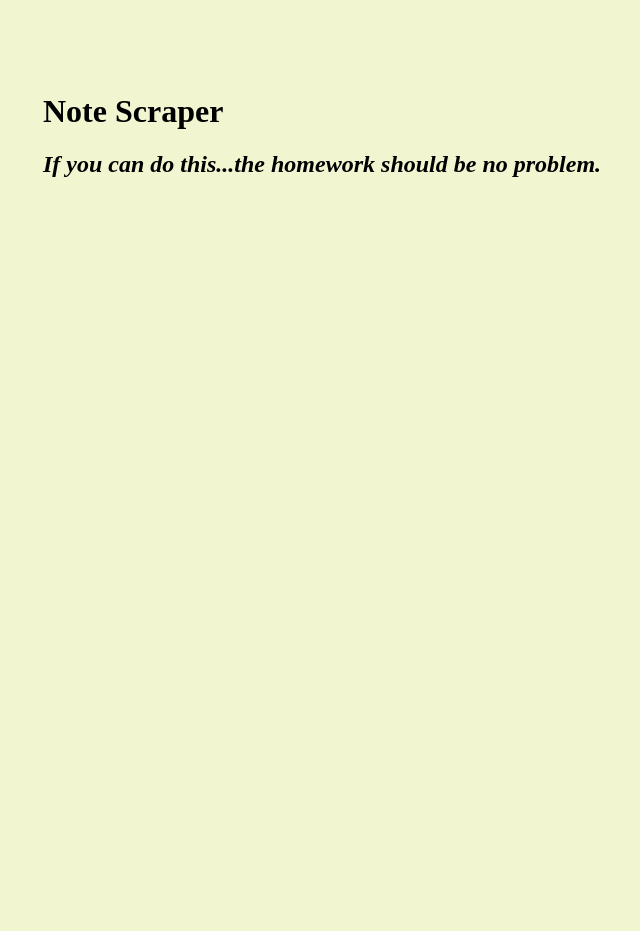
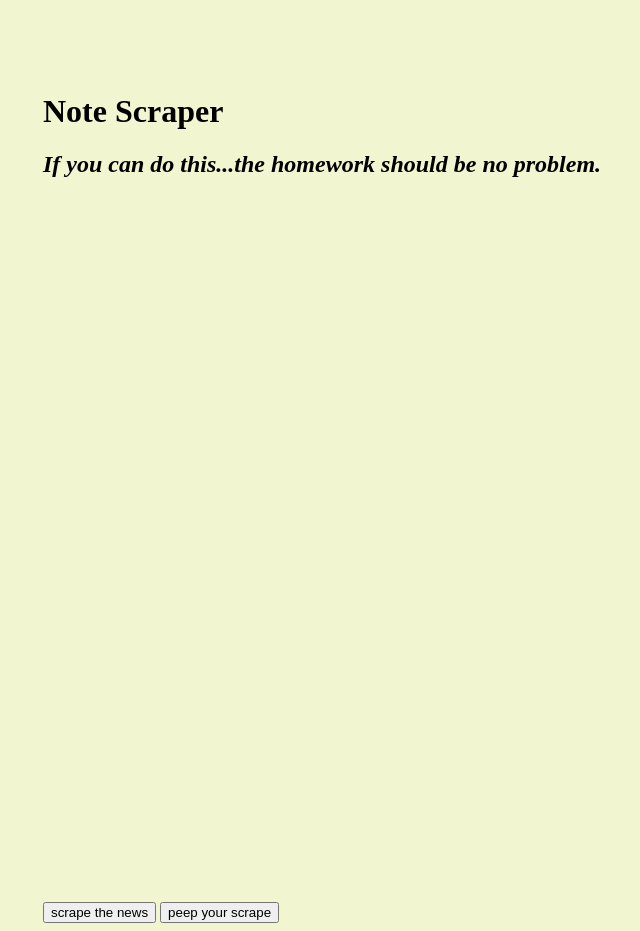
Before and after one commit to staggsdan/news-scraper, a website: page public/index.html in a window 1280 px wide. Shown: the whole page, without its empty margins (117-757 px from the left). Before the commit the page ends 910 px from the top, so only its background shows below. Drawn offline with nearby package versions, Linux system fonts and the light colour scheme; no server answers.

Commit message:
added some front page buttons

```diff
--- a/public/index.html
+++ b/public/index.html
@@ -42,6 +42,11 @@
       <h2><i>If you can do this...the homework should be no problem.</i></h2>
       <div id="articles"></div>
       <div id="notes"></div>
+      <div id="ugly-guts">
+        <button id="get-btn">scrape the news</button>
+        <button id="post-btn">peep your scrape</button>
+
+      </div>
     </div>
     <script src="https://cdnjs.cloudflare.com/ajax/libs/jquery/3.2.1/jquery.min.js"></script>
     <script src="app.js"></script>
```
